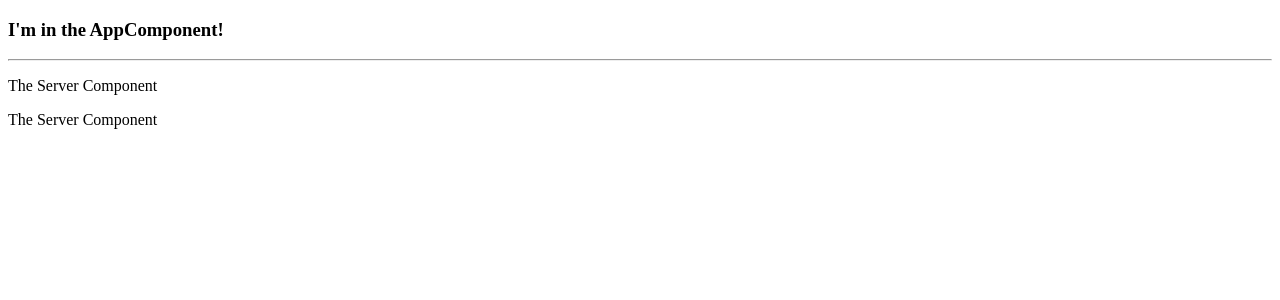
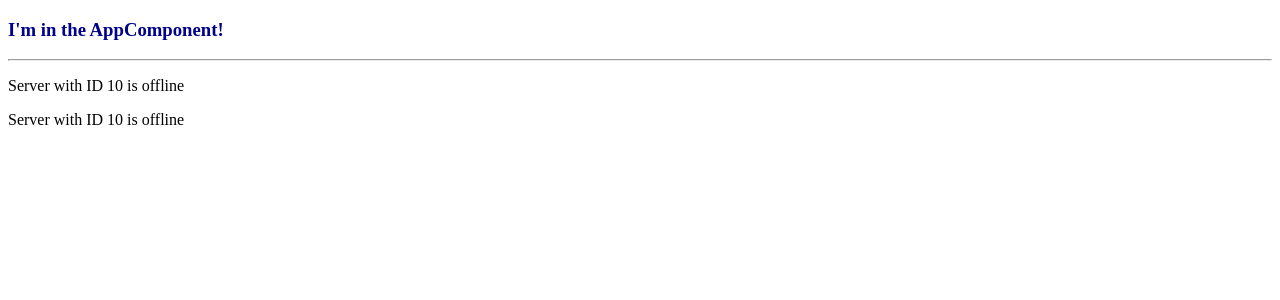
Before and after one commit to Alkarin/project-udemy, an Angular app: page / in a window 1280 px wide. Shown: the top 300 px of the page. Built offline with nearby package versions, Linux system fonts and the light colour scheme.

Commit message:
Implement initial databinding and component method call

```diff
--- a/src/app/app.component.css
+++ b/src/app/app.component.css
@@ -0,0 +1,7 @@
+h3 {
+    color: darkblue;
+}
+
+app-servers{
+    background: grey;
+}
--- a/src/app/app.component.html
+++ b/src/app/app.component.html
@@ -1,3 +1,12 @@
-<h3>I'm in the AppComponent!</h3>
-<hr>
-<app-servers></app-servers>
+<div class="container">
+    <div class="row">
+        <div class="col-xs-12">
+            <h3>I'm in the AppComponent!</h3>
+            <hr>
+            <app-servers></app-servers>
+            <!-- Use this to use 'app-servers' as a css selector -->
+            <!-- <div app-servers></div> -->
+            <!-- <div class="app-servers"></div> -->
+        </div>
+    </div>
+</div>
--- a/src/app/server/server.component.html
+++ b/src/app/server/server.component.html
@@ -1 +1 @@
-<p>The Server Component</p>
+<p>{{ 'Server' }} with ID {{ serverId }} is {{ getServerStatus() }}</p>
--- a/src/app/server/server.component.ts
+++ b/src/app/server/server.component.ts
@@ -9,4 +9,13 @@ import { Component } from '@angular/core'; //allows type decorator of Component
 export class ServerComponent {
 //Component is essentially a TypeScript class
 
+    //local variables
+    serverId:number = 10
+    serverStatus:string = 'offline';
+
+    //defining a method in a component
+    getServerStatus(){
+       return this.serverStatus;
+    }
+
 }
--- a/src/app/servers/servers.component.ts
+++ b/src/app/servers/servers.component.ts
@@ -1,6 +1,8 @@
 import { Component, OnInit } from '@angular/core';
 
 @Component({
+  //selector: '[app-servers]',
+  //selector: '.app-servers',
   selector: 'app-servers',
   templateUrl: './servers.component.html',
   styleUrls: ['./servers.component.css']
```
Also changed, not shown: src/main.ts (+13 -0 lines).
